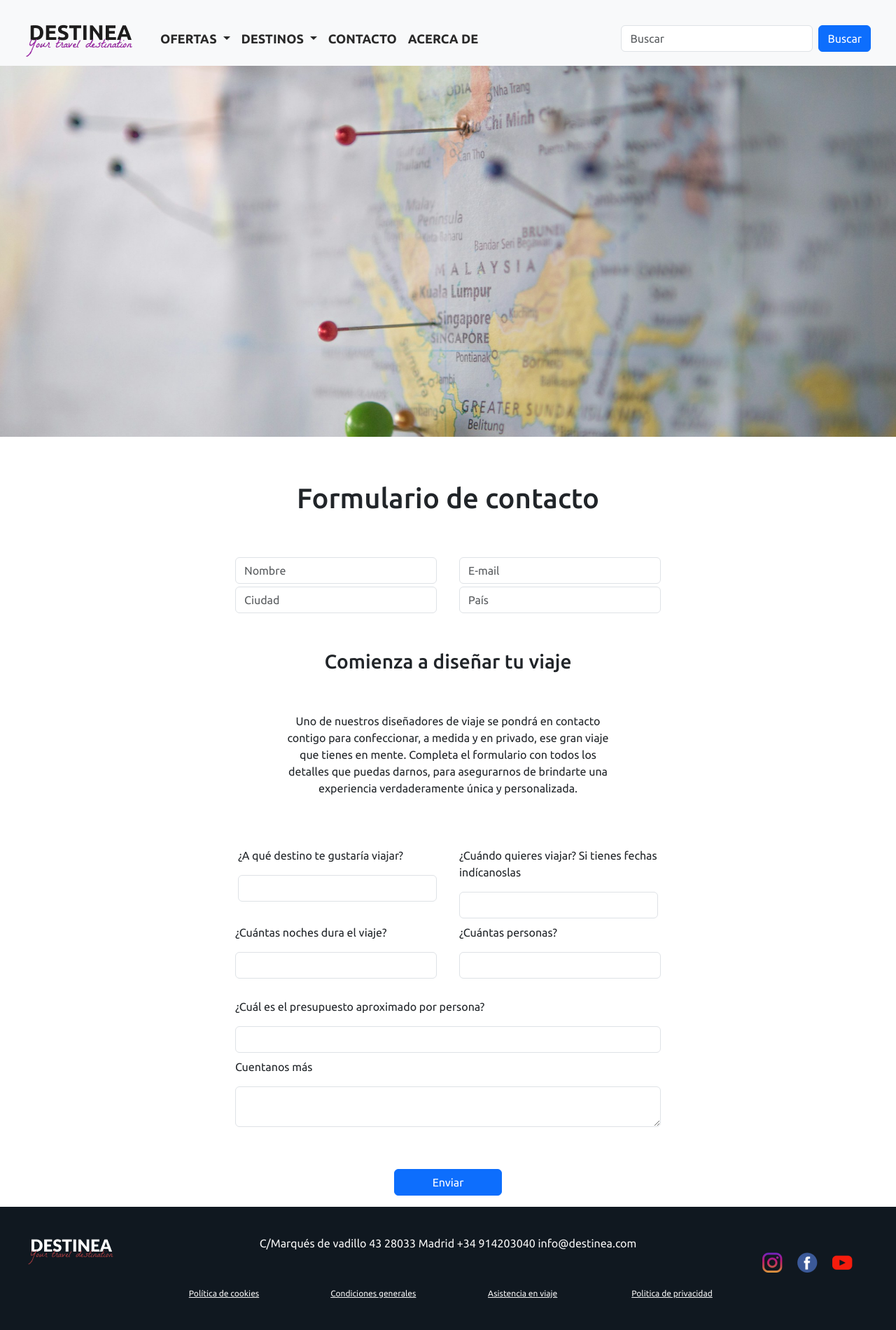
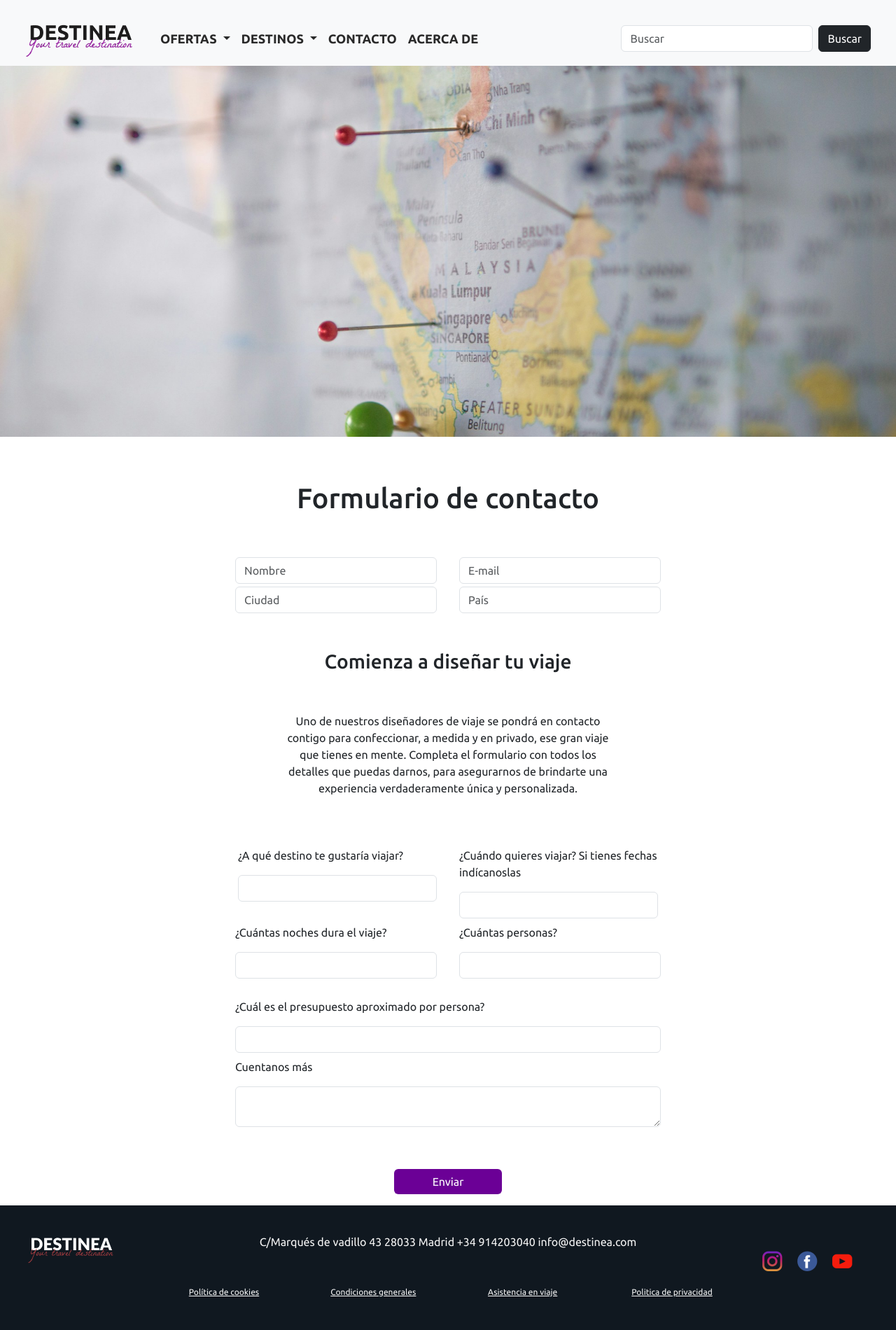
Before and after one commit to Ari-Dsgns/destinea-def, a website: page pages/contacto.html in a window 1280 px wide. Shown: the top 1900 px of the page at 70% size. Drawn offline with nearby package versions, Linux system fonts and the light colour scheme.

Commit message:
Lista la tercera pre-entrega

```diff
--- a/pages/contacto.html
+++ b/pages/contacto.html
@@ -53,7 +53,7 @@
         </ul>
         <form class="d-flex " role="search" id="form">
             <input class="form-control me-2" type="search" placeholder="Buscar" aria-label="Search">
-            <button class="btn btn-primary btn-primary-outlne" type="button">Buscar</button>
+            <button class="btn btn-dark btn-primary-outlne" type="button">Buscar</button>
         </form>
         </div>
     </div>
@@ -141,7 +141,7 @@
 
   <div class="container-fluid d-flex justify-content-center pt-2">
     <div class="d-grid gap-2 col-3 mx-auto">
-      <a href="./pages/destinos.html" class="btn btn-primary">Enviar</a>
+      <a href="./pages/destinos.html" class="btn btn-primary" id="form-btn">Enviar</a>
     </div>
   </div>
 </section>
--- a/sass/components/_card.scss
+++ b/sass/components/_card.scss
@@ -61,3 +61,10 @@
           &:hover{
               background-color: map-get($colores , color2 );}
 }
+
+#form-btn{
+    background-color: map-get($colores , color3 );
+        border:  map-get($colores , color3 );
+          &:hover{
+              background-color: map-get($colores , color2 );}
+}
```
Also changed, not shown: pages/acercade.html (+1 -1 lines), pages/africa.html (+1 -1 lines), pages/america.html (+1 -1 lines), pages/asia-oceania.html (+1 -1 lines), pages/europa.html (+1 -1 lines), pages/ofertas.html (+1 -1 lines), css/style.css.
